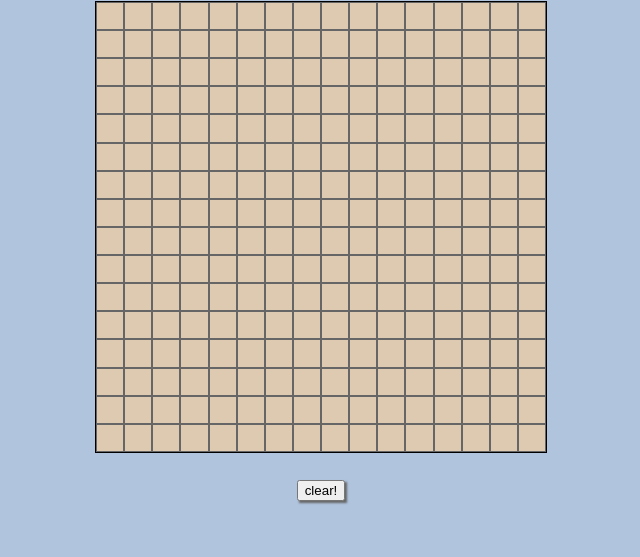
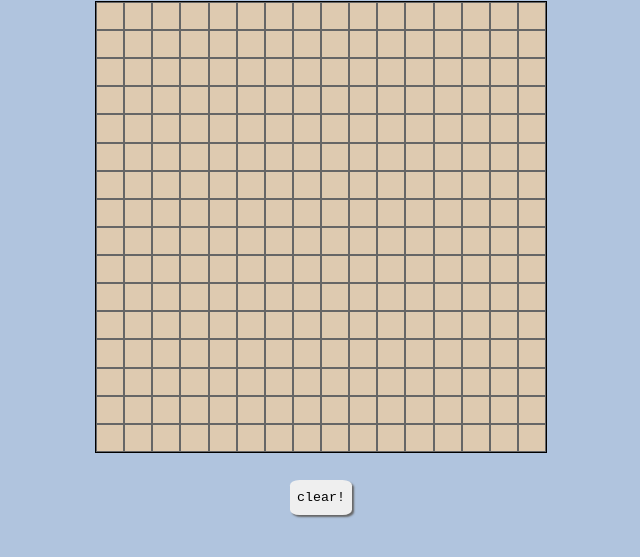
Before and after one commit to BrianEAC/etch-a-sketch, a plain HTML site: page index.html in a window 1280 px wide. Shown: the part 79-636 px from the top of the page, without its empty margins (319-959 px from the left). Drawn offline with Linux system fonts and the light colour scheme.

Commit message:
button changed

```diff
--- a/script.js
+++ b/script.js
@@ -4,6 +4,7 @@ container.style.gridTemplateColumns = ("repeat(16), 1fr");
 container.style.gridTemplateRows = ("repeat(16), 1fr");
 
 let numberOfCells = 16 * 16
+
 
 for(let i = 0; i < numberOfCells; i++) {
     cell[i] = document.createElement("div");
--- a/style.css
+++ b/style.css
@@ -24,7 +24,15 @@ body {
     text-align: center;
     margin-top: 2em;
     box-shadow: 2px 2px 2px #666666;
+    display: inline-block;
+    border-radius: 15%;
+    border: none;
+    font-family:'Courier New';
+    padding: 10px 7px;
 
+}
+#clear:hover{
+    background-color: #888888;
 }
 
 h1 {
```
